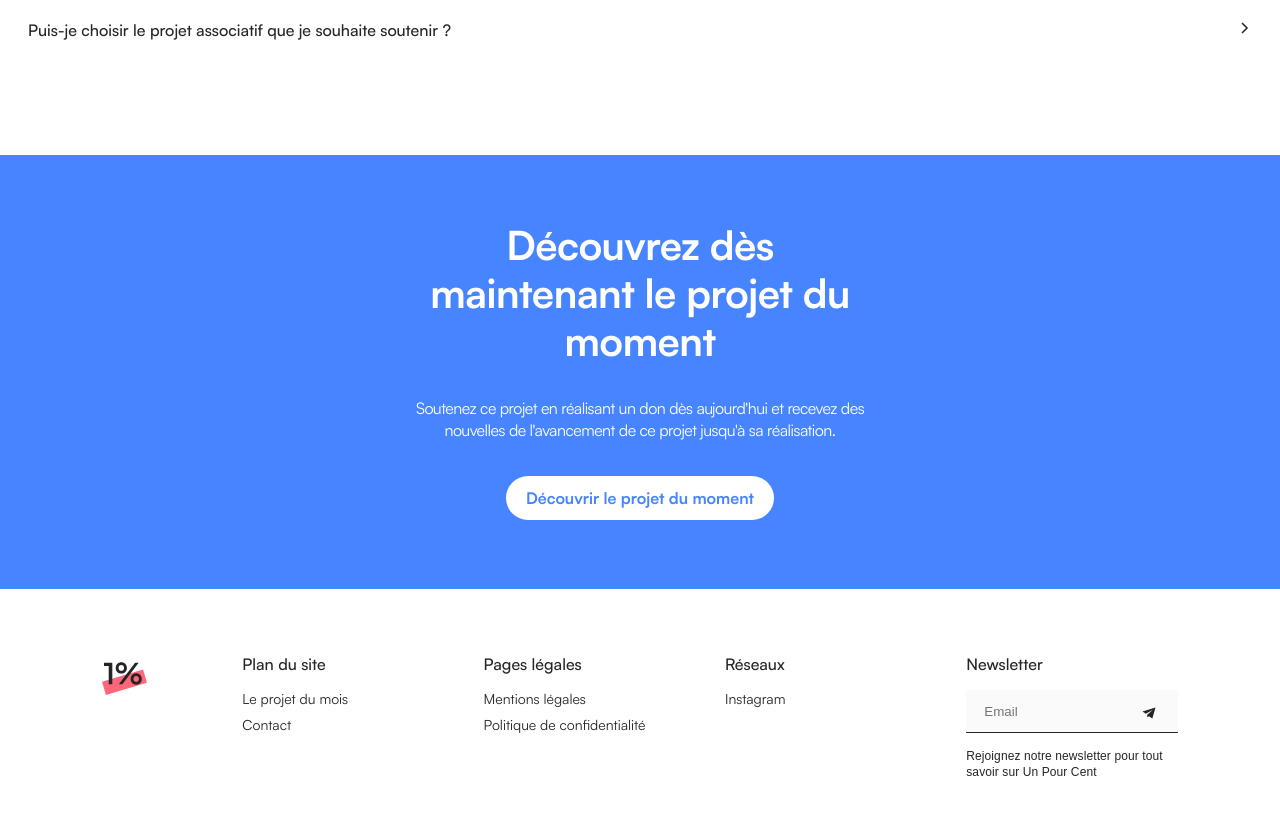
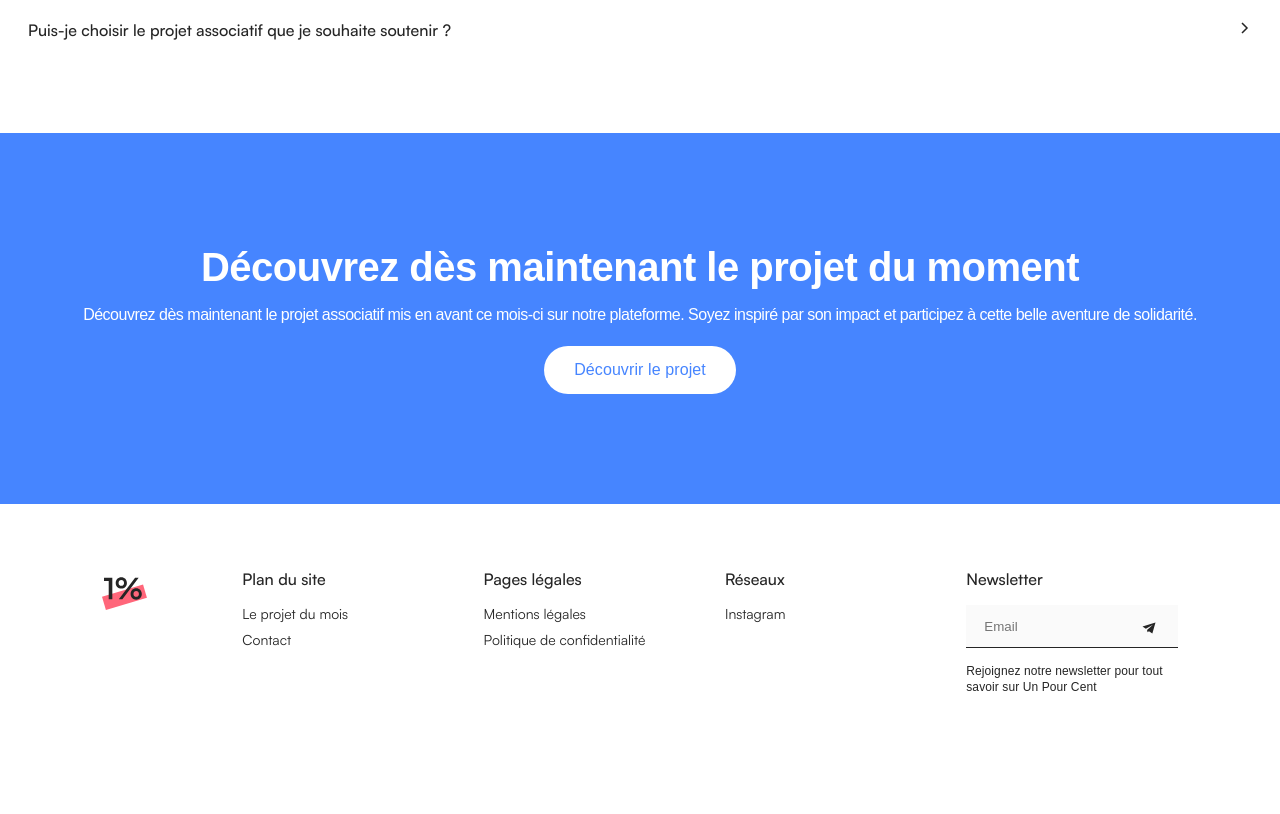
Before and after one commit to sofianslimani/unpourcent-next, a Next.js app: page /contact in a window 1280 px wide. Shown: the part 1420-2234 px from the top of the page. After the commit the page ends 2179 px from the top, so only its background shows below. Built offline with nearby package versions, Linux system fonts and the light colour scheme; no server answers.

Commit message:
update cta contact

```diff
--- a/pages/contact/Partials/ContactBanner.js
+++ /dev/null
@@ -1,32 +0,0 @@
-import Link from 'next/link';
-import React from 'react';
-import { MaxWidth } from '../../../components/MaxWidth';
-
-const ContactBanner = () => {
-  return (
-    <section className={'contact-banner'}>
-      <MaxWidth>
-        <div className={'contact-banner-container'}>
-          <h2 className={'bold'}>
-            Découvrez dès maintenant le projet du moment
-          </h2>
-          <p className={'regular'}>
-            Soutenez ce projet en réalisant un don dès aujourd'hui et recevez
-            des nouvelles de l'avancement de ce projet jusqu'à sa réalisation.
-          </p>
-
-          <div className={'contact-banner-container-cta'}>
-            <Link
-              href={'/projet-du-mois'}
-              className={'button-classic button-classic-white'}
-            >
-              Découvrir le projet du moment
-            </Link>
-          </div>
-        </div>
-      </MaxWidth>
-    </section>
-  );
-};
-
-export default ContactBanner;
--- a/pages/contact/index.js
+++ b/pages/contact/index.js
@@ -1,24 +1,28 @@
-import React, {useEffect} from 'react';
+import React, { useEffect } from 'react';
 import ContactHero from './Partials/ContactHero';
 import ContactForm from './Partials/ContactForm';
 import ContactFaq from './Partials/ContactFaq';
-import ContactBanner from './Partials/ContactBanner';
 import { DonateSection } from '../../components/DonateSection';
 
 const ContactPage = () => {
 
-
-    useEffect(() => {
-        document.title = "Un Pour Cent - Contact";
-    }, []);
+  useEffect(() => {
+    document.title = "Un Pour Cent - Contact";
+  }, []);
 
 
-    return (
+  return (
     <>
       <ContactHero />
       <ContactForm />
       <ContactFaq />
-      <ContactBanner />
+      <DonateSection
+        title={'Découvrez dès maintenant le projet du moment'}
+        description={'Découvrez dès maintenant le projet associatif mis en avant ce mois-ci sur notre plateforme. Soyez inspiré par son impact et participez à cette belle aventure de solidarité.'}
+        link={'/projet-du-mois'}
+        linkText={'Découvrir le projet'}
+        isExternal={false}
+      />
     </>
   );
 };
```
Also changed, not shown: 1 other file (tests, documents, lock files or other folders).
